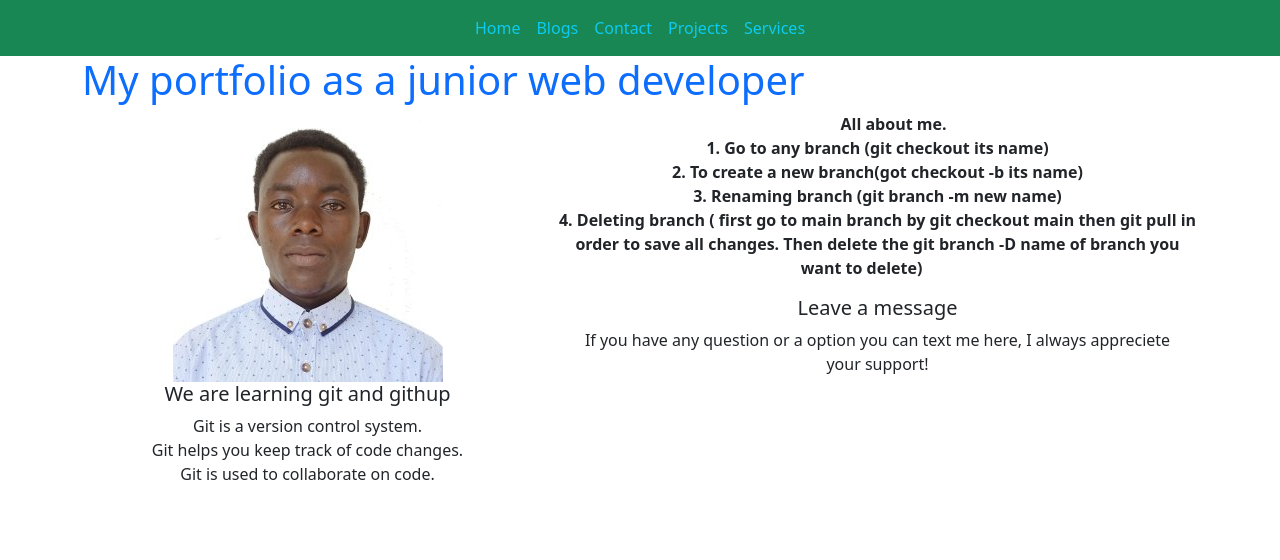
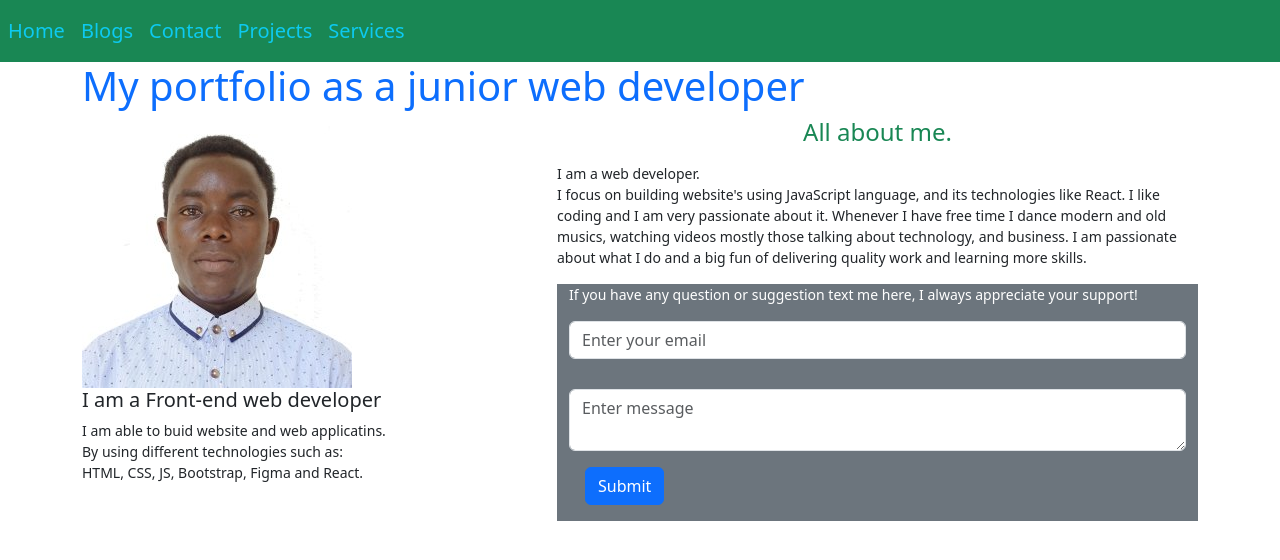
Before and after one commit to benidama/my-first-branch, a React (Create React App) app: page / in a window 1280 px wide. Shown: the top 560 px of the page. Built offline with nearby package versions, Linux system fonts and the light colour scheme.

Commit message:
Still make my project better than tomorrow

```diff
--- a/src/Bootsrap.jsx
+++ b/src/Bootsrap.jsx
@@ -2,15 +2,27 @@ import React from 'react'
 
 const Bootsrap = () => {
   return (
-    <div  className="container mt-3">
-  <h5>Leave a message</h5>
-  <p>If you have any question or a option you can text me here,
-     I always appreciete your support!
+    <div className='bg-secondary text-white container'>
+
+   <p style={{fontSize:"14px"}}>If you have any question or suggestion text me here,
+     I always appreciate your support!
   </p>
 
   <div>
+  <form action="/action_page.php">
 
+    <div className="form-group">
+      <input type="email" className="form-control" id="email" placeholder="Enter your email" name="email"/>
+    </div> <br/>
+
+    <div className="form-group">
+      <textarea type="message" className="form-control" id="sms" placeholder="Enter message" name="pwd"/>
+    </div>
+
+    <button type="submit" className="btn btn-default btn-primary m-3">Submit</button>
+  </form>
   </div>
+
 
 </div>
   )
--- a/src/Git.jsx
+++ b/src/Git.jsx
@@ -3,34 +3,32 @@ import Bootsrap from './Bootsrap'
 
 const Git = () => {
   return (
-    <div className='container text-center'>
+    <div className='container text-left'>
 
      <div className='row'>
      <div className='col-sm-5'>
       <img src="1612200918157.jpg" alt="My profile" />
-      <h5>We are learning git and githup</h5>
-    <p>Git is a version control system. <br />
+      <h5>I am a Front-end web developer</h5>
+    <p style={{fontSize:"14px"}}>I am able to buid website and web applicatins. <br />
 
-       Git helps you keep track of code changes. <br />
+       By using different technologies such as:<br />
 
-       Git is used to collaborate on code.
+       HTML, CSS, JS, Bootstrap, Figma and React.
     </p>
       </div>
 
       <div className='col-sm-7'>
-      <strong className='m-3 p-3'>
-      All about me. <br/>
-
-      1. Go to any branch (git checkout its name)<br/>
-      2. To create a new branch(got checkout -b  its name)<br/>
-      3. Renaming branch (git branch -m new name)<br/>
-      4. Deleting branch ( first go to main branch by git checkout main then git pull in order to save all changes. Then delete the git branch -D name of branch you want to delete)
-     </strong>
+        <h4 className='text-success text-center'>All about me.</h4>
+      <p className='mt-3' style={{fontSize:"14px"}}>
+      I am a web developer.<br/>
+      I focus on building website's using JavaScript language,
+      and its technologies like React. I like coding and I am very passionate about it.
+      Whenever I have free time I dance modern and old musics, watching videos mostly those talking about technology, and business.
+      I am passionate about what I do and a big fun of delivering quality work and learning more skills.
+    </p>
      <Bootsrap/>
       </div>
      </div>
-
-
   </div>
   )
 }
--- a/src/Layout.jsx
+++ b/src/Layout.jsx
@@ -4,7 +4,8 @@ import { Outlet, Link } from "react-router-dom";
 const Layout = () => {
   return (
     <>
-        <nav className='navbar navbar-expand-sm bg-success justify-content-center'>
+    <div style={{fontSize:"20px", display:"block"}}>
+        <nav className='navbar navbar-expand-sm bg-success '>
         <ul className='navbar-nav'>
           <li className='nav-item'>
             <Link className='nav-link text-info' to="/">Home</Link>
@@ -26,6 +27,7 @@ const Layout = () => {
 
       <Outlet />
 
+    </div>
     </>
   )
 }
--- a/src/Projects.jsx
+++ b/src/Projects.jsx
@@ -4,13 +4,14 @@ const convertor = "https://benidama.github.io/convert-temperature/convert.htm";
 const website ="https://benidama.github.io/website/beni.html";
 const filter ="https://benidama.github.io/Filfterobject/filer.html";
 const fullApp ="https://benidama.github.io/Data-to-local-storage/";
+const more = "https://github.com/benidama?tab=repositories";
 const Projects = () => {
   return (
     <>
       <h1 className='container'>Improvement on my front-end web development</h1>
       <div  className="row m-3">
         <div className="col-sm-5 p-3 bg-dark text-white" >
-      <p className=" text-white p-3" style={{width:"300px", height:"340px"}}>
+      <p className=" text-white p-3" style={{width:"400px", height:"290px", fontSize:"16px"}}>
         With Front-end development skills, you can create the following projects: <br/> <br/>
         Quiz App. <br/>
         Build a Calculator. <br/>
@@ -19,10 +20,13 @@ const Projects = () => {
         To Do List App.<br/>
         Responsive Blog Website.<br/>
         Job Listings with filtering.<br/>
-        Build a Weather App. <br/> <br/>
-        <button type="button" class="btn btn-info m-3">Learn more...</button>
+        Build a Weather App.
       </p>
+      <button type="button" class="btn btn-info ">
+          <a className='nav-link' href={more}>Get more...</a>
+        </button>
       </div>
+
       <div className="col-sm-7 p-3 bg-primary text-white">
         <h3>Some of my projects</h3>
         <nav className='navbar navbar-expand-sm p-3 m-3'>
```
